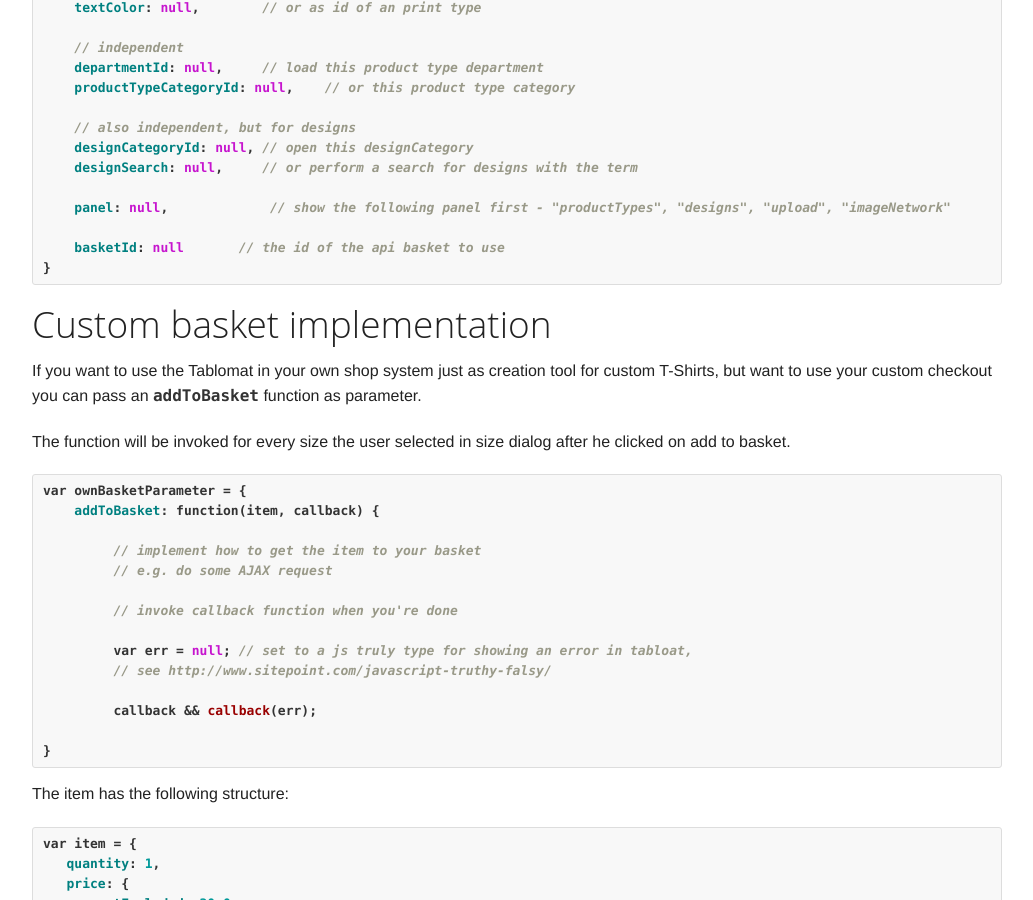
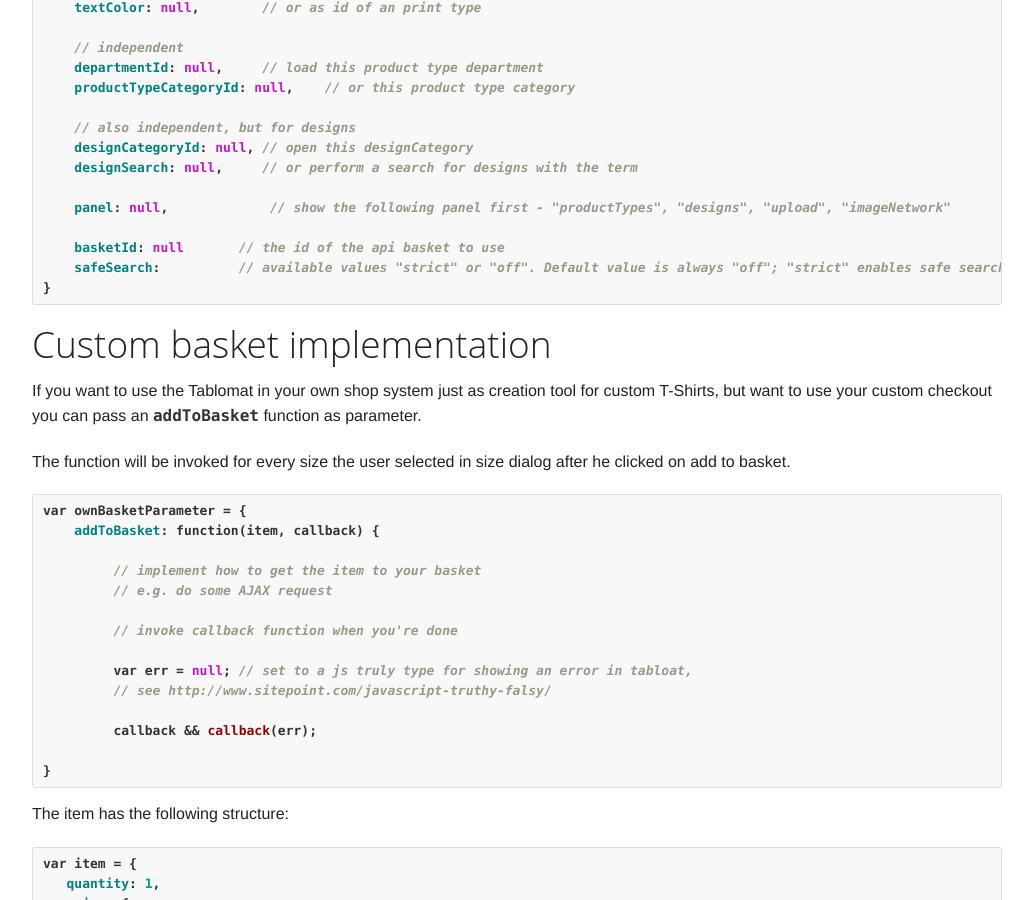
Before and after one commit to spreadshirt/apps, a Jekyll site: the page built from tablomat.md, in a window 1280 px wide and 900 px high, scrolled down 2063 px. Shown: the whole window, without its empty margins (123-1156 px from the left). Built offline with Jekyll 4.4.1, drawn with Linux system fonts in a browser that asks for light colours; Markdown is read by kramdown in place of the engine named in the settings.

Commit message:
added safeSearch parameter

````diff
--- a/tablomat.md
+++ b/tablomat.md
@@ -118,6 +118,7 @@ var possibleParameter = {
     panel: null,             // show the following panel first - "productTypes", "designs", "upload", "imageNetwork"
 
     basketId: null       // the id of the api basket to use
+    safeSearch:          // available values "strict" or "off". Default value is always "off"; "strict" enables safe search of designs (excludes offensive content).
 }
 ```
 
````
